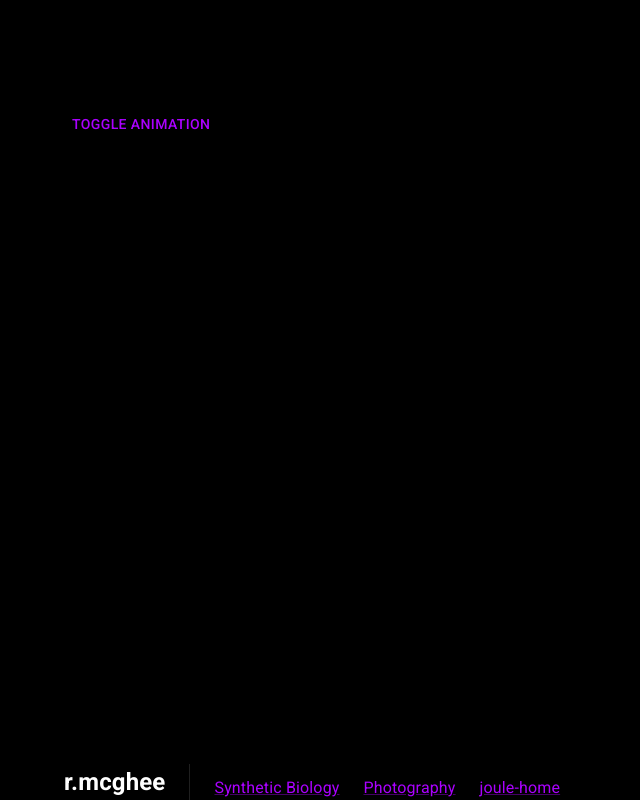
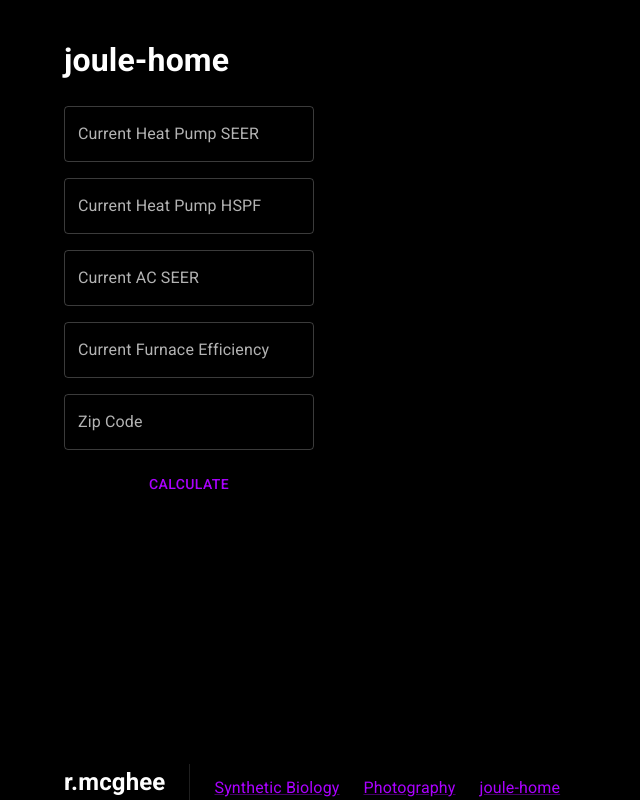
Before and after one commit to RMcGhee/joule-home, a React (Create React App) app: page / in a window 1280 px wide. Shown: the whole page, without its empty margins (0-640 px from the left). Built offline with nearby package versions, Linux system fonts and the light colour scheme.

Commit message:
Work on calculator.

```diff
--- a/src/App.tsx
+++ b/src/App.tsx
@@ -13,6 +13,7 @@ import '@fontsource/roboto/700.css';
 import { Box } from '@mui/system';
 import BottomNav from './bottom-nav/BottomNav';
 import LeftGrow from './common/Basic';
+import Calculator from './calculator/Calculator';
 
 const user_home_url = 'https://rmcghee.github.io/'
 
@@ -27,7 +28,7 @@ function App() {
     <ThemeProvider theme={theme}>
     <CssBaseline>
     <Container sx={{ display: 'flex', flexDirection: 'column', height: '100vh' }}>
-      <LeftGrow trigger={animate}><Box sx={{ flexGrow: 0}} style={{ marginTop: 15 }}>
+      <LeftGrow><Box sx={{ flexGrow: 0}} style={{ marginTop: 15 }}>
         <h1>joule-home</h1>
       </Box></LeftGrow>
       <Box sx={{
@@ -36,7 +37,7 @@ function App() {
         flexDirection: 'column',
         justifyContent: 'top',
       }}>
-        <Button onClick={toggleAnimation} sx={{ alignSelf: 'flex-start' }}>Toggle Animation</Button>
+        <Calculator/>
       </Box>
       <BottomNav/>
     </Container>
--- a/src/calculator/Calculator.tsx
+++ b/src/calculator/Calculator.tsx
@@ -1,33 +1,60 @@
-import React from 'react';
-import { Link, Paper, Container, ThemeProvider, Divider } from '@mui/material';
-import Grid from '@mui/material/Unstable_Grid2';
+import React, { useState } from 'react';
+import { TextField, Box, Button } from '@mui/material';
+import LeftGrow from '../common/Basic';
 
-import './App.css';
+const Calculator = () => {
+  const [currentHeatPumpSeer, setCurrentHeatPumpSeer] = useState('');
+  const [currentHeatPumpHspf, setCurrentHeatPumpHspf] = useState('');
+  const [currentACSeer, setCurrentACSeer] = useState('');
+  const [currentFurnaceEfficiency, setCurrentFurnaceEfficiency] = useState('');
+  const [zipCode, setZipCode] = useState('');
 
-import '@fontsource/roboto/300.css';
-import '@fontsource/roboto/400.css';
-import '@fontsource/roboto/500.css';
-import '@fontsource/roboto/700.css';
-import { Box } from '@mui/system';
-import BottomNav from '../bottom-nav/BottomNav';
+  const handleCalculate = () => {
+    // Logic for calculation goes here
+    console.log("Calculating with values:", currentHeatPumpSeer, currentACSeer, currentFurnaceEfficiency, zipCode);
+  };
 
-const user_home_url = 'https://rmcghee.github.io/'
+  const textFieldStyle = {
+    width: '250px',
+  };
 
-function Calculator() {
   return (
-    <Container sx={{ display: 'flex', flexDirection: 'column', height: '100vh' }}>
-      <Box sx={{ flexGrow: 0}} style={{ padding: 0, marginTop: 30 }}>
-        <h1>joule-home</h1>
+    <LeftGrow>
+      <Box sx={{ display: 'flex', flexDirection: 'column', justifyContent: 'flex-start', gap: 2 }}>
+        <TextField
+          label="Current Heat Pump SEER"
+          value={currentHeatPumpSeer}
+          style={textFieldStyle}
+          onChange={(e) => setCurrentHeatPumpSeer(e.target.value)}
+        />
+        <TextField
+          label="Current Heat Pump HSPF"
+          value={currentHeatPumpHspf}
+          style={textFieldStyle}
+          onChange={(e) => setCurrentHeatPumpHspf(e.target.value)}
+        />
+        <TextField
+          label="Current AC SEER"
+          value={currentACSeer}
+          style={textFieldStyle}
+          onChange={(e) => setCurrentACSeer(e.target.value)}
+        />
+        <TextField
+          label="Current Furnace Efficiency"
+          value={currentFurnaceEfficiency}
+          style={textFieldStyle}
+          onChange={(e) => setCurrentFurnaceEfficiency(e.target.value)}
+        />
+        <TextField
+          label="Zip Code"
+          value={zipCode}
+          style={textFieldStyle}
+          onChange={(e) => setZipCode(e.target.value)}
+        />
+        <Button onClick={handleCalculate} style={textFieldStyle}>Calculate</Button>
       </Box>
-      <Box sx={{
-        flexGrow: 1,
-        display: 'flex',
-        flexDirection: 'column',
-      }}>
-      </Box>
-      <BottomNav/>
-    </Container>
+    </LeftGrow>
   );
-}
+};
 
 export default Calculator;
--- a/src/common/Basic.tsx
+++ b/src/common/Basic.tsx
@@ -1,5 +1,5 @@
 import Grow from '@mui/material/Grow';
-import React, { ReactElement, ReactNode } from 'react';
+import React, { ReactElement } from 'react';
 
 interface LeftGrowProps {
     children: ReactElement;
```
Also changed, not shown: 2 other files (tests, documents, lock files or other folders).
